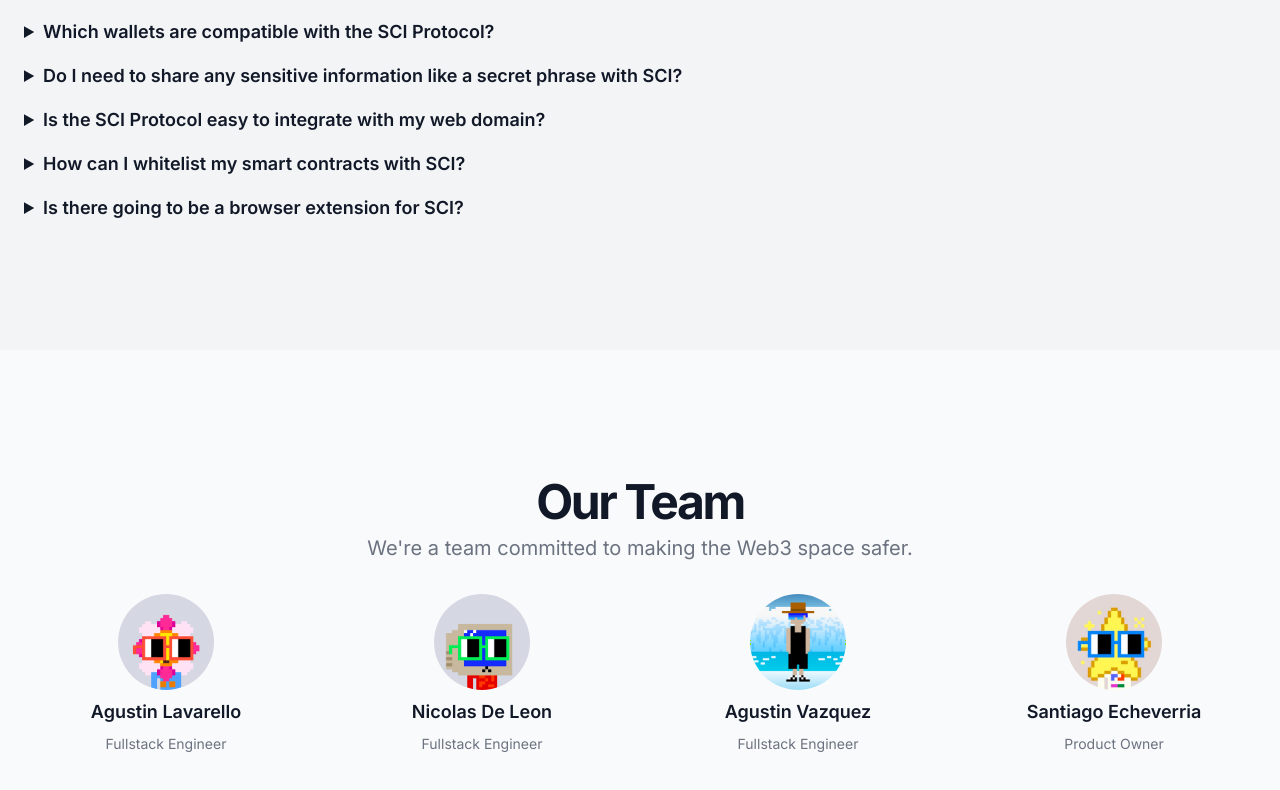
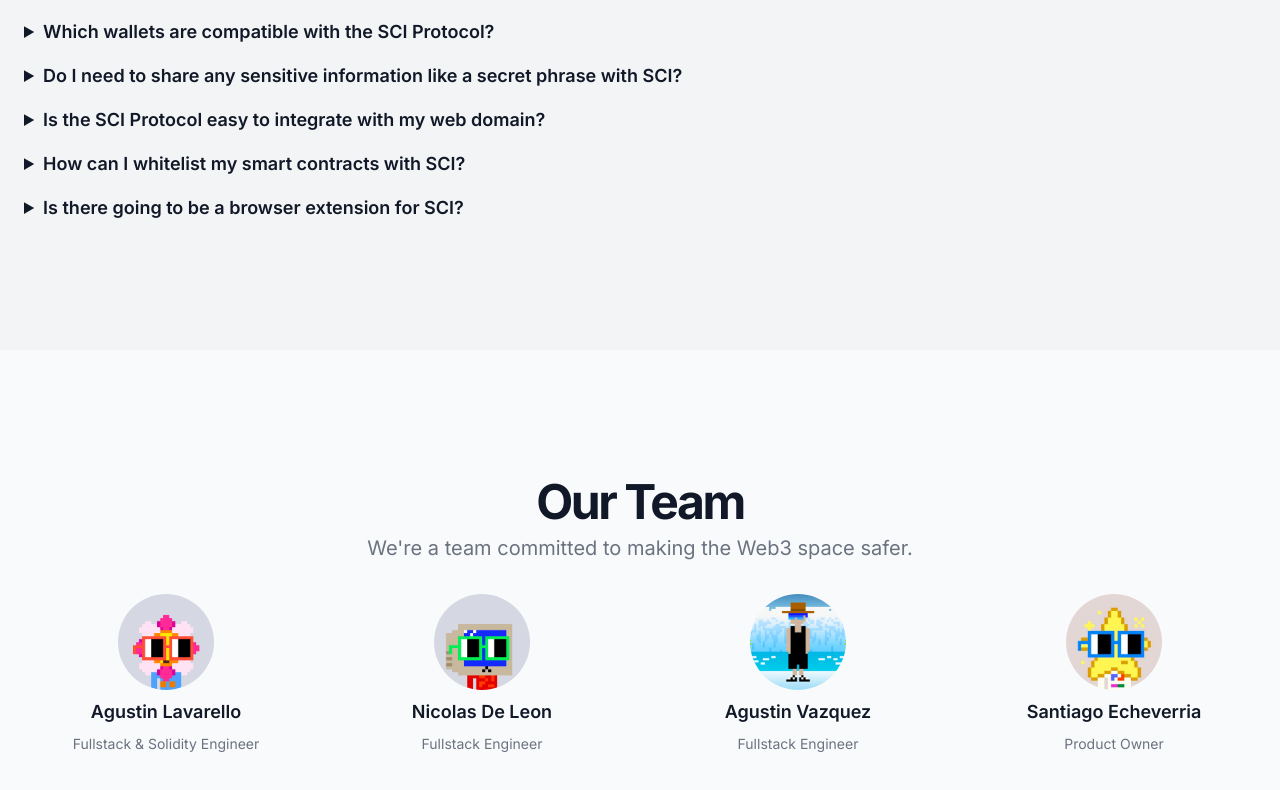
Before and after one commit to sci-domains/sci-frontend, a Next.js app: page / in a window 1280 px wide. Shown: the part 3142-3932 px from the top of the page. Built offline with nearby package versions, Linux system fonts and the light colour scheme; no server answers.

Commit message:
Update role AL

```diff
--- a/src/components/landing.tsx
+++ b/src/components/landing.tsx
@@ -289,7 +289,9 @@
                 width="100"
               />
               <h3 className="text-lg font-semibold">Agustin Lavarello</h3>
-              <p className="text-sm text-gray-500">Fullstack Engineer</p>
+              <p className="text-sm text-gray-500">
+                Fullstack & Solidity Engineer
+              </p>
             </div>
             <div className="flex flex-col items-center space-y-2">
               <img
```
